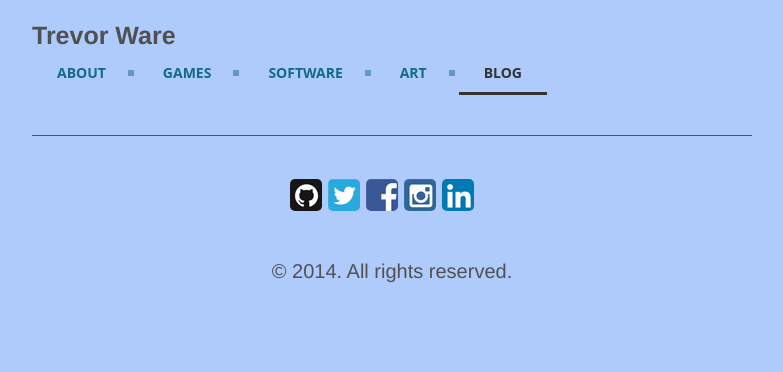
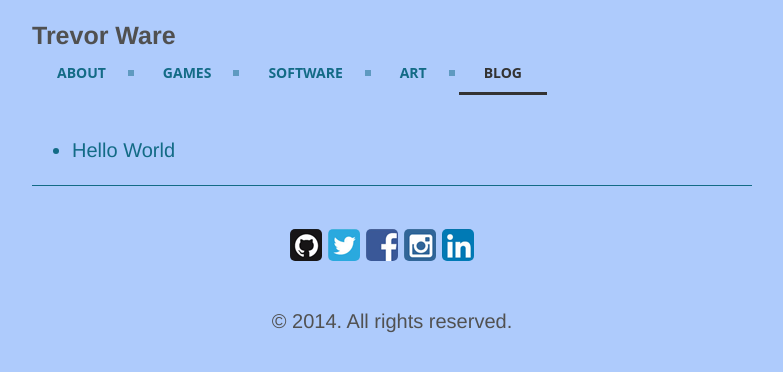
Before and after one commit to twarrre/twarrre.github.io, a Jekyll site: the page built from blog.md, in a window 1280 px wide. Shown: the top 372 px of the page, without its empty margins (248-1031 px from the left). Built offline with Jekyll 4.4.1, drawn with Linux system fonts in a browser that asks for light colours.

Commit message:
Added my first blog post.

```diff
--- a/_layouts/post.html
+++ b/_layouts/post.html
@@ -2,6 +2,7 @@
 layout: default
 ---
 <article class="post">
+  <h1 class="game-title">{{ page.title }}</h1>
   <time datetime="{{ page.date | date_to_xmlschema }}" class="page-date">{{ page.date | date_to_string }}</time>
   {{ content }}
 </article>
--- a/blog.md
+++ b/blog.md
@@ -5,11 +5,13 @@ tag: Blog
 ---
 
 <div class="blogposts">
-  {% for post in site.categories.blog%}
-   <div class="blogpost">
-    <a href="{{ post.url }}">
-      <h3>{{ post.title }}</h3>
-    </a>
-  </div>
-  {% endfor %}
+	<div class="blogpost">
+		<ul>
+			{% for post in site.categories.blog%}
+				<a href="{{ post.url }}">
+				  <li>{{ post.title }}</li>
+				</a>
+			{% endfor %}
+		</ul>
+	</div>
 </div>
```
Also changed, not shown: blog/_posts/2014-12-26-hello-world.md (added, +10 -0 lines).
